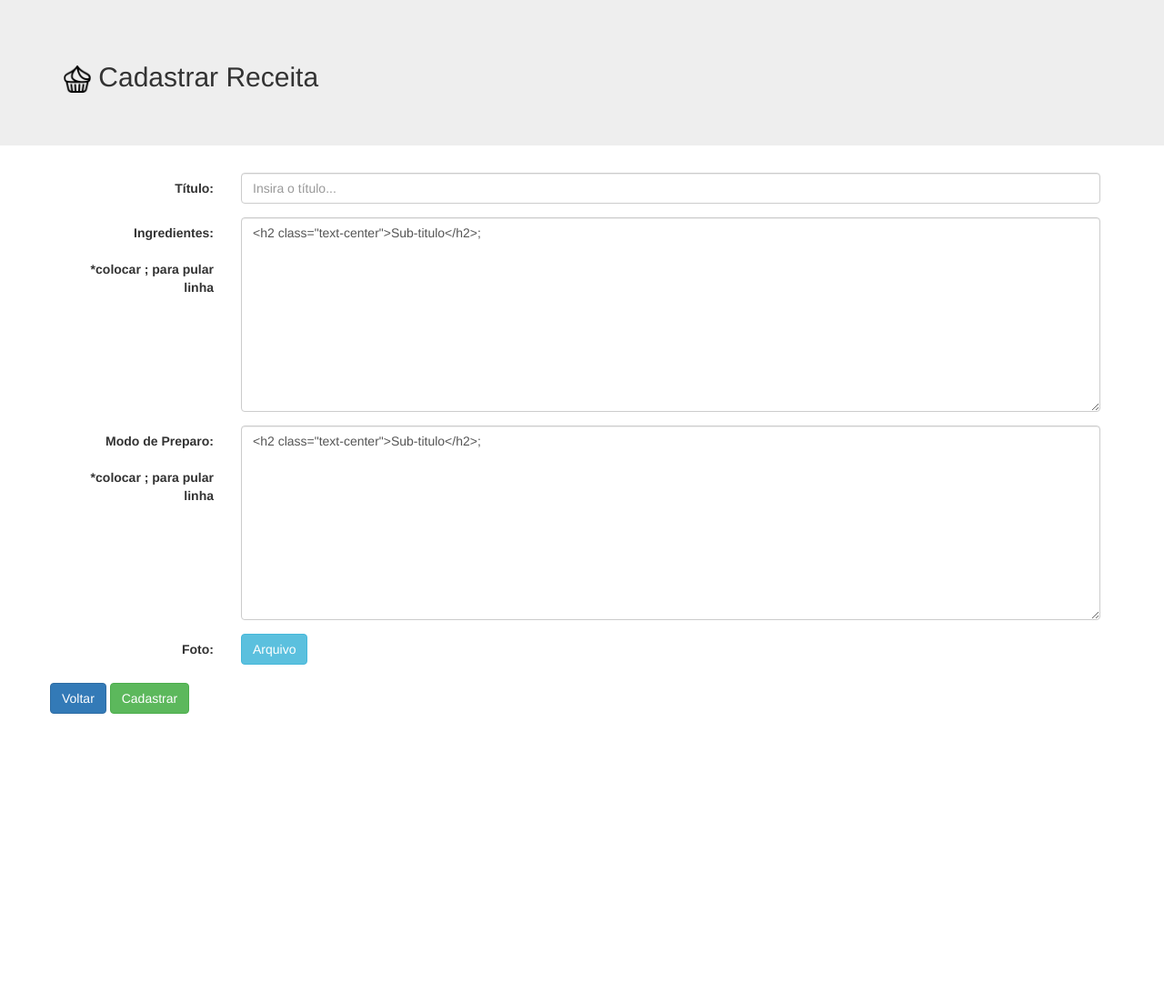
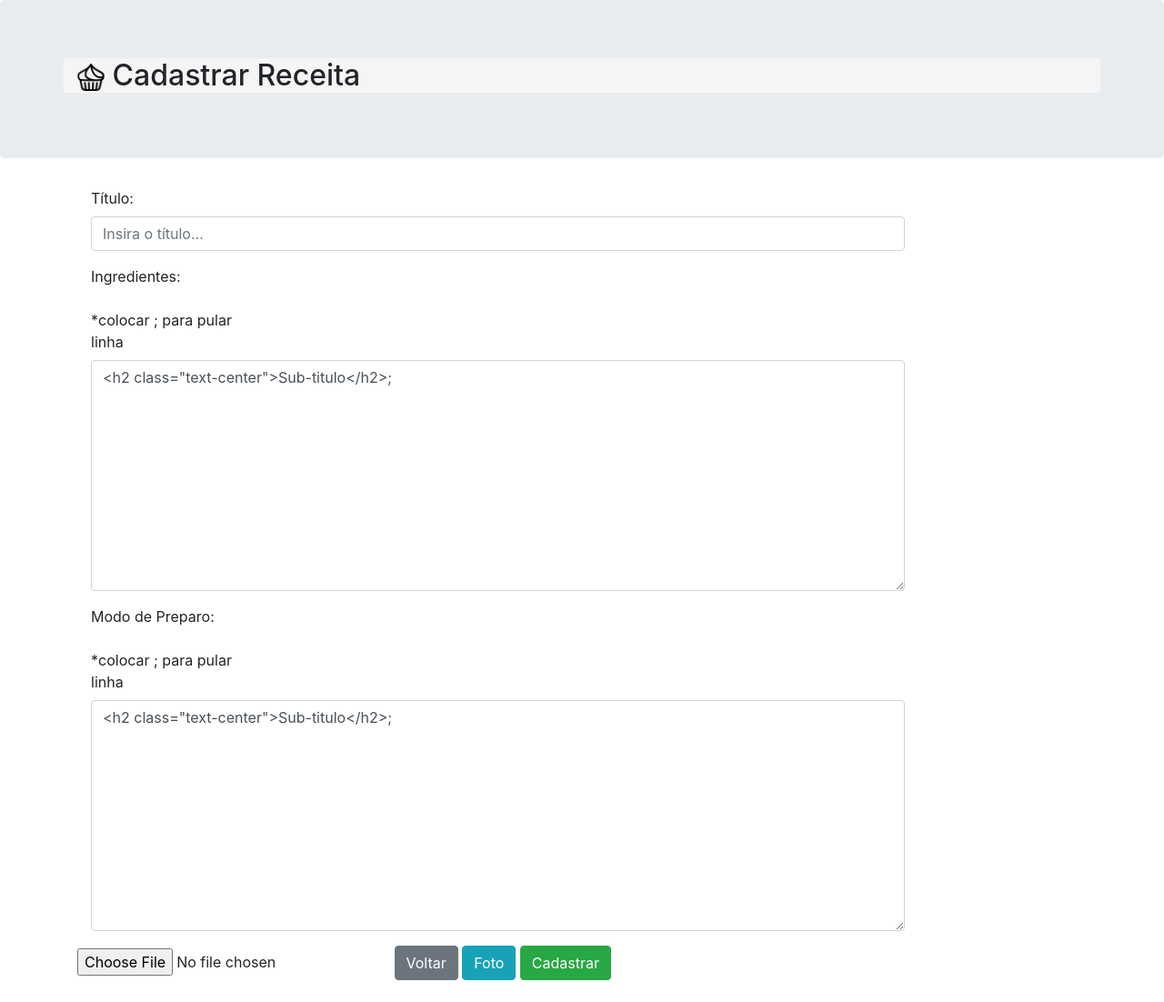
Before and after one commit to ludicarvalho/receitas, a PHP site: page /criar.php in a window 1280 px wide. Shown: the whole page at 91% size. Before the commit the page ends 785 px from the top, so only its background shows below. Run offline with PHP 8.4, Linux system fonts and the light colour scheme; some libraries are stand-ins or nearby versions.

Commit message:
Update criar.php

```diff
--- a/criar.php
+++ b/criar.php
@@ -8,14 +8,12 @@ $col = "90";
 	<meta charset="utf-8">
 	<meta name="viewport" content="width=device-width, initial-scale=1.0">
 	<link rel="shortcut icon" href="img/favicon.png" />
-	<link rel="stylesheet" href="https://maxcdn.bootstrapcdn.com/bootstrap/3.3.7/css/bootstrap.min.css">
-	<script src="https://ajax.googleapis.com/ajax/libs/jquery/3.3.1/jquery.min.js"></script>
-	<script src="https://maxcdn.bootstrapcdn.com/bootstrap/3.3.7/js/bootstrap.min.js"></script>
+	<link rel="stylesheet" href="bootstrap/bootstrap.min.css" />
+	<link rel="stylesheet" href="bootstrap/estilo.css" />
+	<script src="bootstrap/jquery-3.3.1.slim.min"></script>
+	<script src="bootstrap/bootstrap.min.js"></script>
 	<title>Cadastrar Receita</title>
 	<style>
-		input#foto {
-			display: none;
-		}
 		.favicon {
 			width: 30px;
 		}
@@ -50,17 +48,12 @@ $col = "90";
 			</div>
 		</div>
 		<div class="form-group">
-			<label class="control-label col-sm-2">Foto:</label>
-			<div class="col-sm-10">
-				<label for="foto">
-					<div class="btn btn-info">Arquivo</div>
+			<input name="imgm" id="foto" class="oculto" type="file" />
+			<a href="index.php" class="btn btn-secondary btao">Voltar</a>
+			<label class="disp" for="foto">
+				<div class="btn btn-info btao">Foto</div>
 			</label>
-				<input name="imgm" id="foto" type="file" />
-			</div>
-		</div>
-		<div class="form-group">
-			<a href="index.php" class="btn btn-primary">Voltar</a>
-			<button class="btn btn-success">Cadastrar</button>
+			<button class="btn btn-success btao">Cadastrar</button>
 		</div>
 	</form>
 </div>
```
Lines whose indentation alone changed are shown as unchanged.
